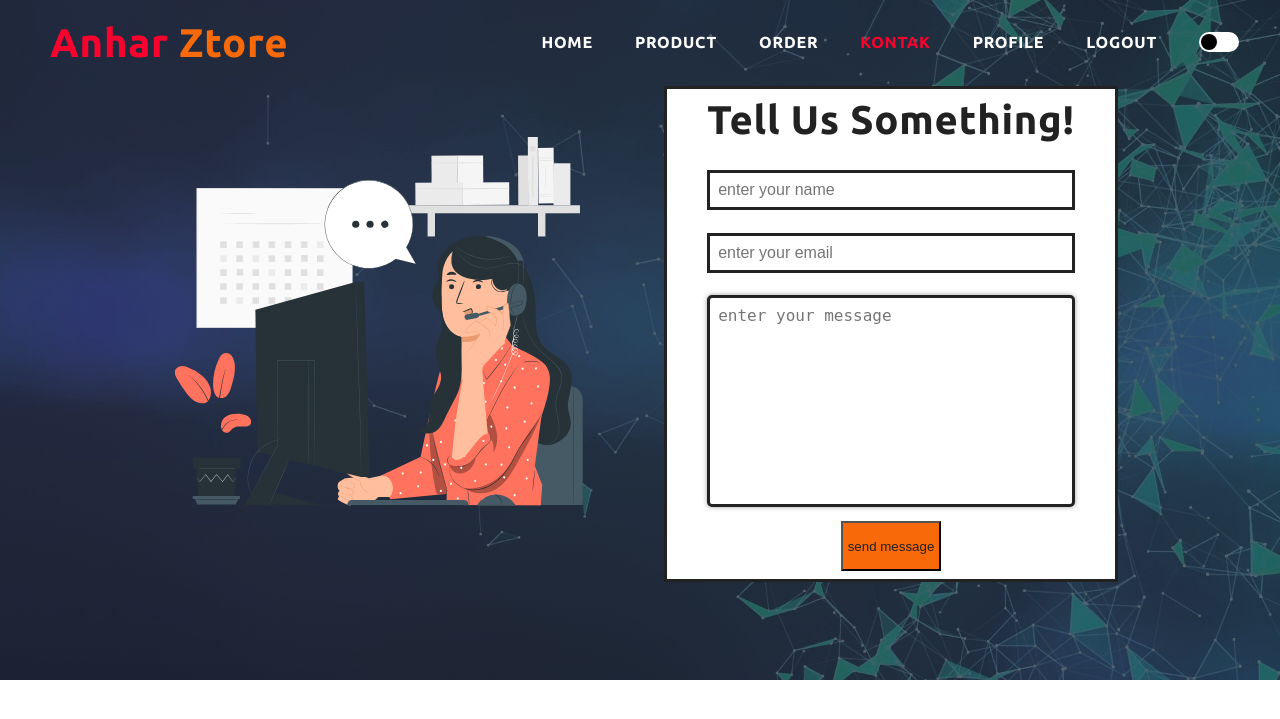
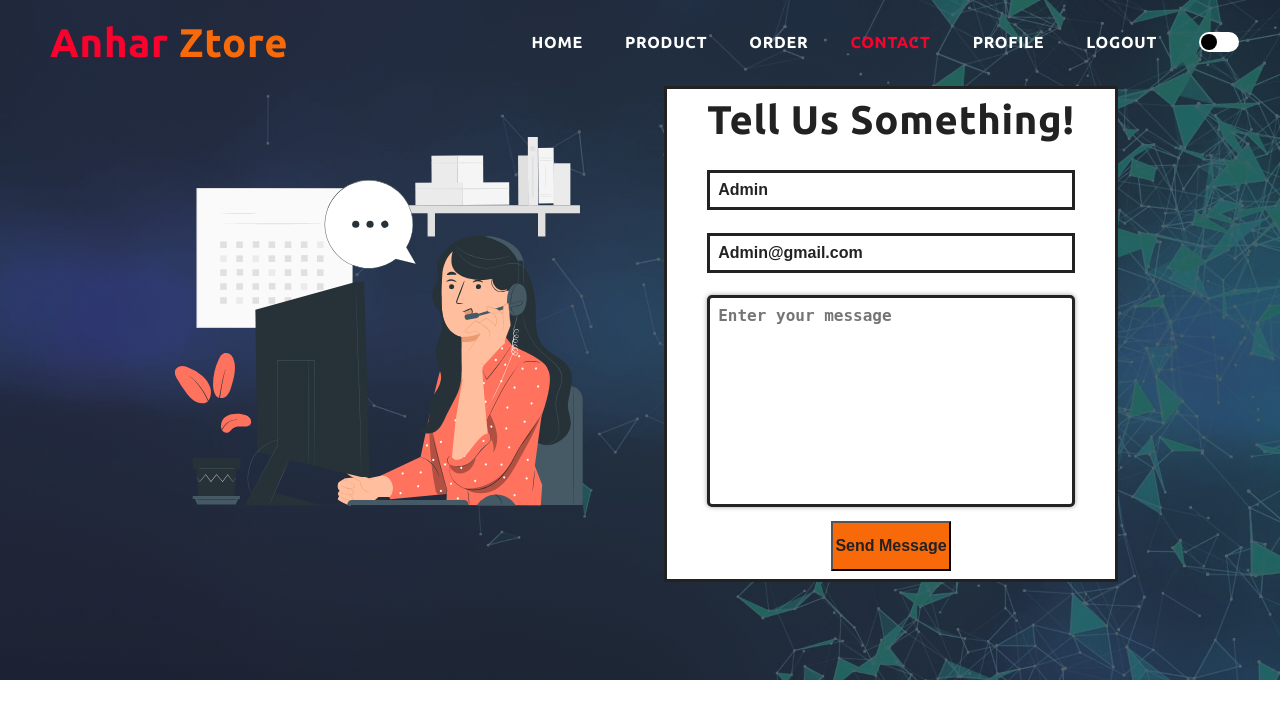
Before and after one commit to Anhar12/PA-WEB, a PHP site: page /kontak.php in a window 1280 px wide. Shown: the top 719 px of the page. Run offline with PHP 8.4, Linux system fonts and the light colour scheme; a user stored in the database is signed in; data comes from the database, SQL or seed files in the repository; some libraries are stand-ins or nearby versions.

Commit message:
kotak saran

```diff
--- a/kontak.php
+++ b/kontak.php
@@ -108,7 +108,7 @@ if (isset($_SESSION["username"])){
                     echo "<li> <a href='pengguna/user/user.php'> HOME </a></li>";
                     echo "<li> <a href='produk/list_barang.php' '> PRODUCT </a></li>";
                     echo "<li> <a href='pesanan/pesanan_user.php'> ORDER </a></li>";
-                    echo "<li> <a href='kontak.php' style='color: #FA022E;'> KONTAK </a></li>";
+                    echo "<li> <a href='kontak.php' style='color: #FA022E;'> CONTACT </a></li>";
                     echo "<li> <a href='pengguna/user/profile.php?id= $id'> PROFILE </a></li>";
                     echo "<li> <a href='logout.php'> LOGOUT </a></li>";
 
@@ -133,10 +133,10 @@ if (isset($_SESSION["username"])){
 
           <form action="" method="post">
             <h3>tell us something!</h3>
-            <input type="text" name="name" maxlength="50" class="box" placeholder="enter your name" required>
-            <input type="email" name="email" maxlength="50" class="box" placeholder="enter your email" required>
-            <textarea name="msg" class="box" required placeholder="enter your message" maxlength="500" cols="30" rows="10"></textarea>
-            <input type="submit" value="send message" name="send" class="btn">
+            <input type="text" name="name" maxlength="50" style="font-weight: 600;" class="box" value="<?php echo ucwords($user['username']) ?>" required readonly>
+            <input type="email" name="email" maxlength="50" style="font-weight: 600;" class="box" value="<?php echo ucwords($user['email']) ?>" required readonly>
+            <textarea name="msg" class="box" style="font-weight: 600;" required placeholder="Enter your message" maxlength="500" cols="30" rows="10"></textarea>
+            <input type="submit" style="cursor: pointer; font-size: 16px; width: 120px; font-weight: 600;" value="Send Message" name="send" class="btn">
           </form>
 
       </div>
@@ -149,13 +149,29 @@ if (isset($_SESSION["username"])){
 if(isset($_POST['send'])){
 
     $nama = $_POST['name'];
-    $nama = filter_var($nama, FILTER_SANITIZE_STRING);
+    // $nama = filter_var($nama, FILTER_SANITIZE_STRING);
     $email = $_POST['email'];
-    $email = filter_var($email, FILTER_SANITIZE_STRING);
+    // $email = filter_var($email, FILTER_SANITIZE_STRING);
     $saran = $_POST['msg'];
-    $saran = filter_var($saran, FILTER_SANITIZE_STRING);
+    // $saran = filter_var($saran, FILTER_SANITIZE_STRING);
 
-    $result = mysqli_query($conn, "INSERT INTO `saran` VALUES('','$id','$nama','$email','$saran')");
+    $result = mysqli_query($conn, "INSERT INTO saran VALUES('','$id','$nama','$email','$saran')");
+
+    if ( $result ) {
+      echo"
+        <script>
+          alert('Saran berhasil ditambah');
+          document.location.href = 'kontak.php';
+        </script>
+      ";
+    }else{
+      echo"
+        <script>
+          alert('Saran gagal ditambah');
+          document.location.href = 'kontak.php';
+        </script>
+      ";
+    }
 }
 ?>
     <script src="scriptidx.js"></script>
--- a/pengguna/user/profile.php
+++ b/pengguna/user/profile.php
@@ -88,7 +88,7 @@
                     <li> <a href="user.php"> HOME </a></li>
                     <li> <a href="../../produk/list_barang.php"> PRODUCT </a></li>
                     <li> <a href="../../pesanan/pesanan_user.php"> ORDER </a></li>
-                    <li> <a href="../../kontak.php?id=<?php echo $id; ?>"> KONTAK </a></li>
+                    <li> <a href="../../kontak.php?id=<?php echo $id; ?>"> CONTACT </a></li>
                     <li> <a href="" style="color: #fa022e;"> PROFILE </a></li>
                     <li> <a href="../../logout.php"> LOGOUT </a></li>
                     <li>
--- a/pesanan/pesanan_user.php
+++ b/pesanan/pesanan_user.php
@@ -104,7 +104,7 @@
                     <li> <a href="../pengguna/user/user.php"> HOME </a></li>
                     <li> <a href="../produk/list_barang.php"> PRODUCT </a></li>
                     <li> <a href="" style="color: #fa022e;"> ORDER </a></li>
-                    <li> <a href='../kontak.php?id=<?php echo $id ?>'> KONTAK </a></li>
+                    <li> <a href='../kontak.php?id=<?php echo $id ?>'> CONTACT </a></li>
                     <li> <a href="../pengguna/user/profile.php?id=<?php echo $id; ?>"> PROFILE </a></li>
                     <li> <a href="../logout.php"> LOGOUT </a></li>
                     <li>
--- a/produk/admin_list_barang.php
+++ b/produk/admin_list_barang.php
@@ -94,7 +94,7 @@ if ($_SESSION["priv"] != "admin") {
   </div>
 
   <!-- footer -->
-  <?php include'../footer.php' ?>
+  <?php include '../footer.php'; ?>
 
   <script src="../scriptidx.js"></script>
 </body>
--- a/produk/list_barang.php
+++ b/produk/list_barang.php
@@ -108,9 +108,9 @@ if (isset($_SESSION["username"])){
       </div>
     </div>
   </div>
+
   <!--footer -->
-  <?php include'../footer.php' ?>
-
+  <?php include '../footer.php'; ?>
   <script src="../scriptidx.js"></script>
 </body>
 
```
